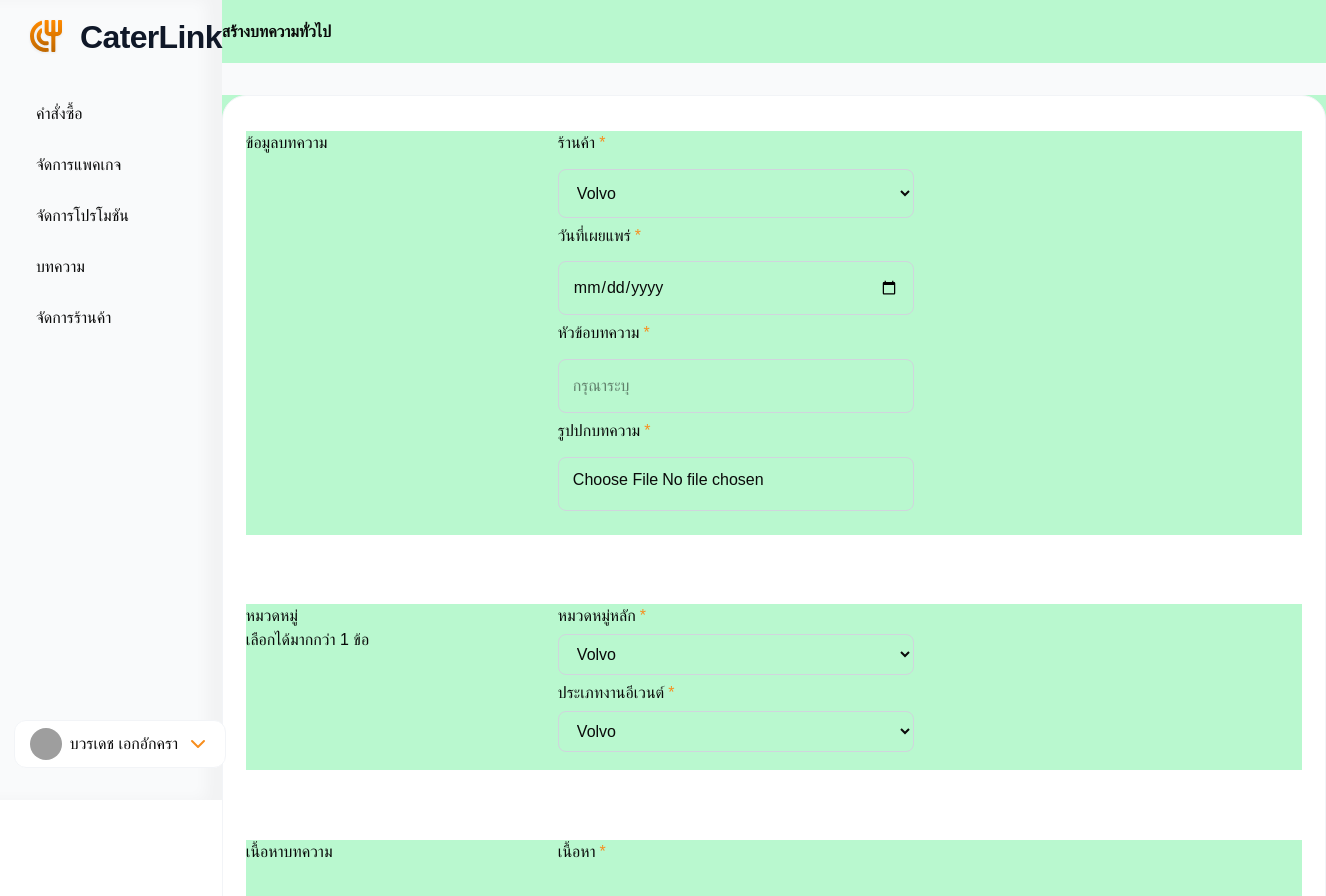
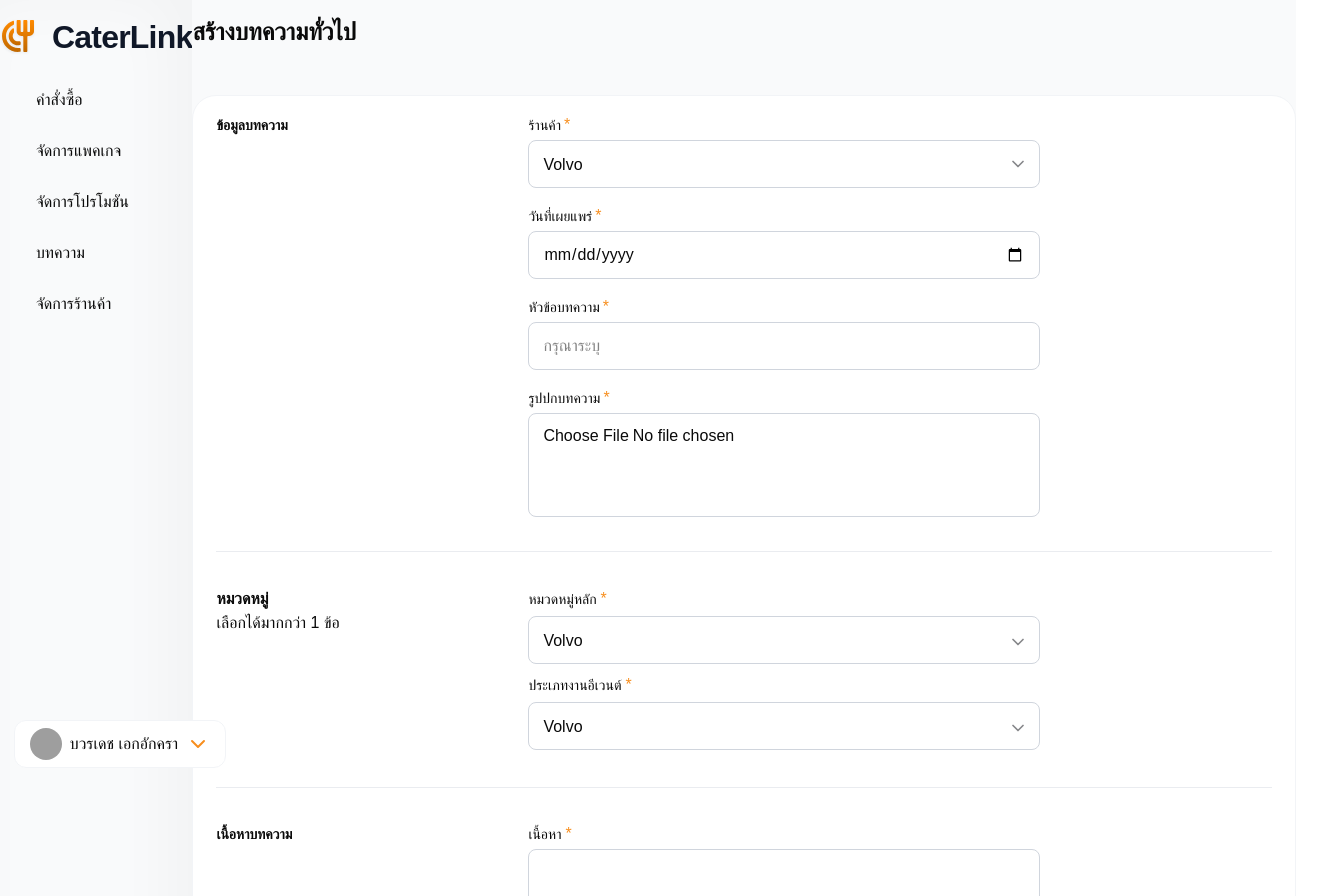
Before and after one commit to prompipat/SoftDev_Frontend, a React (Vite) app: page /writeblog in a window 1280 px wide. Shown: the top 896 px of the page, 1326 px wide, since content can reach past the window. Built offline with nearby package versions, Linux system fonts and the light colour scheme; grey boxes are pictures that could not be loaded; a web font is replaced by a local one.

Commit message:
90% - not link api

```diff
--- a/src/components/ui/Navbar-rest-custom.jsx
+++ b/src/components/ui/Navbar-rest-custom.jsx
@@ -3,11 +3,11 @@
 
 function NavbarRestCustom(){
     return (
-        <div className="relative w-[240px] h-auto bg-[#F9FAFB] shadow-[inset_-16px_0_14px_rgba(0,0,0,0.03)]">
+        <div className="w-[240px] h-auto bg-[#F9FAFB] shadow-[inset_-24px_0_60px_rgba(0,0,0,0.03)]">
             {/* Logo wrap */}
-            <div className="flex items-center pt-[19px] pl-[28px] pb-[33px] gap-[16px]">
+            <div className="flex justify-center items-center pt-[19px] pb-[19px]">
                 <Logo className="w-[32px] h-[32px]"/>
-                <h1 className="logo font-[700]">CaterLink</h1>
+                <h1 className="logo font-[700] pl-[16px] tracking-tight">CaterLink</h1>
             </div>
 
             {/* Content */}
@@ -15,7 +15,7 @@
                 <a href="#"><p className="pt-[13.5px] pb-[13.5px]">คำสั่งซื้อ</p></a>
                 <a href="#"><p className="pt-[13.5px] pb-[13.5px]">จัดการแพคเกจ</p></a>
                 <a href="#"><p className="pt-[13.5px] pb-[13.5px]">จัดการโปรโมชัน</p></a>
-                <a href="./writeblog"><p className="pt-[13.5px] pb-[13.5px]">บทความ</p></a>
+                <a href="#"><p className="pt-[13.5px] pb-[13.5px]">บทความ</p></a>
                 <a href="#"><p className="pt-[13.5px] pb-[13.5px]">จัดการร้านค้า</p></a>
             </div>
 
--- a/src/pages/WriteBlog.jsx
+++ b/src/pages/WriteBlog.jsx
@@ -1,6 +1,8 @@
 import axios from "axios";
 import { useState } from "react";
 import { Button } from "@/components/ui/button";
+import { ChevronDown } from "lucide-react";
+import { Upload } from 'lucide-react';
 
 import NavbarRestCustom from "../components/ui/Navbar-rest-custom";
 
@@ -22,96 +24,148 @@
       <div className="flex flex-row">
           <NavbarRestCustom />
           {/* Container */}
-          <div className="w-[1200px] h-[100vh] bg-[#F9FAFB]">
+          <div className="w-[1200px] h-auto bg-[#F9FAFB]">
             {/* Header Navigation */}
-            <div className="flex flex-col w-auto h-[63px] pl-[calc(50%-552px)] justify-center bg-green-200 mb-[32px]">
-                <p className="font-[24px] font-semibold">สร้างบทความทั่วไป</p>{/*semibold=600*/}
+            <div className="flex flex-col w-auto h-[63px] pl-[calc(50%-552px)] justify-center mb-[32px]">
+                <p className="text-[24px] font-[600]">สร้างบทความทั่วไป</p>
             </div>
 
             {/* Content */}
-            <div className="flex flex-col w-auto h-[1006px] items-center bg-green-200 mb-[32px]">
+            <div className="flex flex-col gap-[24px] w-auto h-[1006px] items-center mb-[32px]">
                 {/* Table */}
                 <div className="grid justify-center items-center border-[1px] border-[#F2F4F7] rounded-[24px] w-[1104px] h-[934px] bg-white">
                     {/* Content (Blog Infomation) */}
-                    <div className="flex w-[1056px] h-[404px] bg-green-200">
-                        <p className="font-[14px] w-[312px]">ข้อมูลบทความ</p>
+                    <div className="flex w-[1056px] h-[404px]">
+                        <p className="text-[14px] font-[600] w-[312px]">ข้อมูลบทความ</p>
                         {/* Input Field */}
-                        <form className="grid w-[356px] gap-[6px] mb-[24px]">
-                            <label><p className="flex">ร้านค้า<p className="text-[#F78E1E] pl-[4px]">*</p></p></label>
-                            <select id="restaurants" className="pl-[14px] pr-[14px] pt-[10px] pb-[10px] border-[1px] border-[#D0D5DD] rounded-md">
+                        <form className="grid w-[512px] gap-[16px]">
+                            <div className="grid h-fit gap-[6px]">
+                                <label><p className="flex h-[21px] text-[14px]">ร้านค้า<p className="text-[#F78E1E] pl-[3px]">*</p></p></label>
+                                <div className="relative">
+                                    <select id="restaurants" className="appearance-none w-[512px] h-[48px] pl-[14px] pr-[42px] pt-[12px] pb-[12px] border-[1px] border-[#D0D5DD] rounded-md">
                                         <option value="volvo">Volvo</option>
                                         <option value="saab">Saab</option>
                                         <option value="fiat">Fiat</option>
                                         <option value="audi">Audi</option>
                                     </select>
+                                    <div className="pointer-events-none absolute inset-y-0 right-3 flex items-center">
+                                        <ChevronDown className="w-[20px] h-[20px] text-[#86878A]" />
+                                    </div>
+                                </div>
+                            </div>
 
-                            <label><p className="flex">วันที่เผยแพร่ <p className="text-[#F78E1E] pl-[4px]">*</p></p></label>
+                            <div className="grid h-fit gap-[6px]">
+                                <label><p className="flex h-[21px] text-[14px]">วันที่เผยแพร่ <p className="text-[#F78E1E] pl-[3px]">*</p></p></label>
                                 <input
                                 type="date"
                                 id="timestamp"
                                 value={Payload.timestamp}
                                 placeholder="เลือกข้อมูล"
-                            className="pl-[14px] pr-[14px] pt-[10px] pb-[10px] border-[1px] border-[#D0D5DD] rounded-md"
+                                className="h-[48px] pl-[14px] pr-[14px] pt-[10px] pb-[10px] border-[1px] border-[#D0D5DD] rounded-md"
                                 />
-                            <label><p className="flex">หัวข้อบทความ <p className="text-[#F78E1E] pl-[4px]">*</p></p></label>
+                            </div>
+
+
+                            <div className="grid h-fit gap-[6px]">
+                                <label><p className="flex h-[21px] text-[14px]">หัวข้อบทความ <p className="text-[#F78E1E] pl-[3px]">*</p></p></label>
                                 <input
                                 type="text"
                                 id="title"
                                 value={Payload.title}
                                 placeholder="กรุณาระบุ"
-                            className="pl-[14px] pr-[14px] pt-[10px] pb-[10px] border-[1px] border-[#D0D5DD] rounded-md"
+                                className="h-[48px] pl-[14px] pr-[14px] pt-[10px] pb-[10px] border-[1px] border-[#D0D5DD] rounded-md"
                                 />
-                            <label><p className="flex">รูปปกบทความ <p className="text-[#F78E1E] pl-[4px]">*</p></p></label>
+                            </div>
+
+                            <div className="grid h-fit gap-[6px]">
+                                <label><p className="flex h-[21px] text-[14px]">รูปปกบทความ <p className="text-[#F78E1E] pl-[3px]">*</p></p></label>
+                                <div className="relative">
                                      <input
                                         type="file"
+                                        accept=".jpg,.jpeg,.png"
                                         id="img"
                                         value={Payload.imgurl}
-                            className="pl-[14px] pr-[14px] pt-[10px] pb-[10px] border-[1px] border-[#D0D5DD] rounded-md"
+                                        className="w-[512px] h-[104px] pl-[14px] pr-[14px] pt-[10px] pb-[10px] border-[1px] border-[#D0D5DD] rounded-md"
                                     />
+                                </div>
+                            </div>
                         </form>
                     </div>
 
+                    {/* Divider */}
+                    <div className="w-[1056px] h-[1px] bg-[#EAECF0]"></div>
+
                     {/* Content (Blog Category) */}
-                    <div className="flex w-[1056px] h-[166px] bg-green-200">
-                        <p className="font-[14px] w-[312px]">
-                            หมวดหมู่ <br/>
-                            เลือกได้มากกว่า 1 ข้อ
-                        </p>
+                    <div className="flex w-[1056px] h-[166px]">
+                        <div className="grid text-[14px] w-[312px] h-fit">
+                            <p className="font-[600]">หมวดหมู่</p>
+                            <p>เลือกได้มากกว่า 1 ข้อ</p>
+                        </div>
                         {/* Input Field */}
-                        <form className="grid w-[356px] gap-[6px] mb-[24px]">
-                            <label><p className="flex">หมวดหมู่หลัก<p className="text-[#F78E1E] pl-[4px]">*</p></p></label>
-                            <select id="category" className="pl-[14px] pr-[14px] pt-[10px] pb-[10px] border-[1px] border-[#D0D5DD] rounded-md">
+                        <form className="grid w-[512px] gap-[6px]">
+                            <label><p className="flex h-[21px] text-[14px]">หมวดหมู่หลัก<p className="text-[#F78E1E] pl-[4px]">*</p></p></label>
+                            <div className="relative">
+                                <select id="category" className="appearance-none w-[512px] h-[48px] pl-[14px] pr-[42px] pt-[12px] pb-[12px] border-[1px] border-[#D0D5DD] rounded-md">
                                     <option value="volvo">Volvo</option>
                                     <option value="saab">Saab</option>
                                     <option value="fiat">Fiat</option>
                                     <option value="audi">Audi</option>
                                 </select>
+                                <div className="pointer-events-none absolute inset-y-0 right-3 flex items-center">
+                                    <ChevronDown className="w-[20px] h-[20px] text-[#86878A]" />
+                                </div>
+                            </div>
 
-                            <label><p className="flex">ประเภทงานอีเวนต์ <p className="text-[#F78E1E] pl-[4px]">*</p></p></label>
-                            <select id="type" className="pl-[14px] pr-[14px] pt-[10px] pb-[10px] border-[1px] border-[#D0D5DD] rounded-md">
+                            <label><p className="flex h-[21px] text-[14px]">ประเภทงานอีเวนต์ <p className="text-[#F78E1E] pl-[4px]">*</p></p></label>
+                            <div className="relative">
+                                <select id="type" className="appearance-none w-[512px] h-[48px] pl-[14px] pr-[42px] pt-[12px] pb-[12px] border-[1px] border-[#D0D5DD] rounded-md">
                                     <option value="volvo">Volvo</option>
                                     <option value="saab">Saab</option>
                                     <option value="fiat">Fiat</option>
                                     <option value="audi">Audi</option>
                                 </select>
+                                <div className="pointer-events-none absolute inset-y-0 right-3 flex items-center">
+                                    <ChevronDown className="w-[20px] h-[20px] text-[#86878A]" />
+                                </div>
+                            </div>
 
                         </form>
                     </div>
 
-                    {/* Content (Blog Category) */}
-                    <div className="flex w-[1056px] h-[153px] bg-green-200">
-                        <p className="font-[14px] w-[312px]">เนื้อหาบทความ</p>
+                    {/* Divider */}
+                    <div className="w-[1056px] h-[1px] bg-[#EAECF0]"></div>
+
+                    {/* Content (Blog Detail) */}
+                    <div className="flex w-[1056px] h-[153px]">
+                        <p className="text-[14px] w-[312px] font-[600]">เนื้อหาบทความ</p>
                         {/* Input Field */}
-                        <form className="grid w-[356px]">
-                            <label className="h-fit"><p className="flex">เนื้อหา <p className="text-[#F78E1E] pl-[4px]">*</p></p></label>
+                        <form className="grid w-[512px]">
+                            <div className="grid h-fit gap-[6px]">
+                                <label><p className="flex h-[21px] text-[14px]">เนื้อหา <p className="text-[#F78E1E] pl-[4px]">*</p></p></label>
                                 <input
                                 type="textarea"
                                 id="detail"
                                 value={Payload.detail}
                                 placeholder="กรุณากรอกข้อมูล"
-                            className="pl-[14px] pr-[14px] pt-[10px] pb-[10px] border-[1px] border-[#D0D5DD] rounded-md"
+                                className="h-[126px] pl-[14px] pr-[14px] pt-[10px] pb-[10px] border-[1px] border-[#D0D5DD] rounded-md"
                                 />
+                            </div>
                         </form>
+                    </div>
+
+                    {/* Divider */}
+                    <div className="w-[1056px] h-[1px] bg-[#EAECF0]"></div>
+                </div>
+
+                {/* Action */}
+                <div className="flex items-center gap-[642px] w-[1104px] h-[48px]">
+                    {/* Left */}
+                    <Button className="w-[150px] h-[48px] bg-transparent text-[#F78E1E] text-[16px] shadow-none hover:bg-transparent"><span className="hover:bg-transparent cursor-pointer transition">ยกเลิก</span></Button>
+
+                    {/* Right */}
+                    <div className="flex gap-[12px]">
+                        <Button className="w-[150px] h-[48px] rounded-[10000px] text-[#F78E1E] text-[16px] bg-transparent border-[1px] border-[#F78E1E] hover:bg-transparent cursor-pointer transition">บันทึกร่าง</Button>
+                        <Button className="w-[150px] h-[48px] rounded-[10000px] text-[16px] bg-[#F78E1E] hover:cursor-pointer transition">บันทึก</Button>
                     </div>
                 </div>
             </div>
@@ -121,4 +175,4 @@
   );
 }
 
-export default WriteBlog;
+export default WriteBlog
```
Lines whose indentation alone changed are shown as unchanged.
